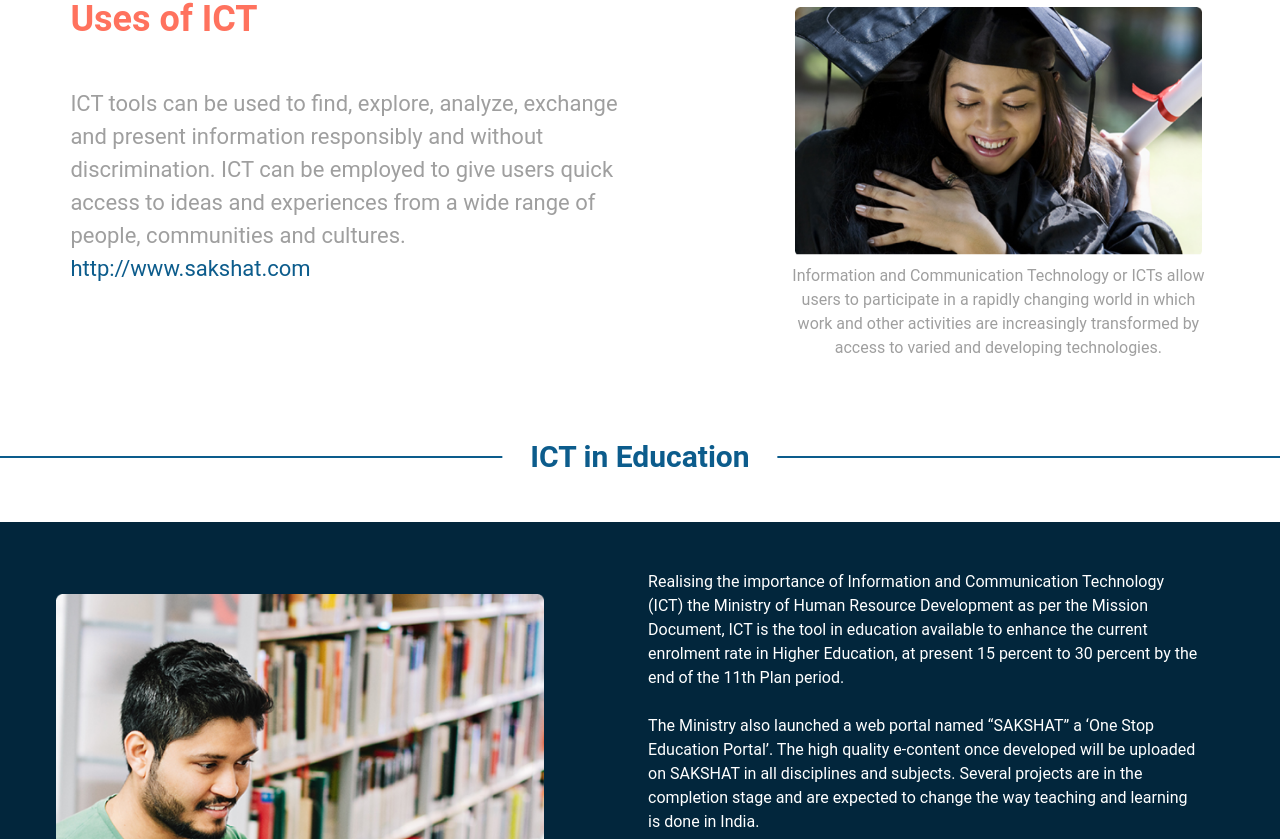
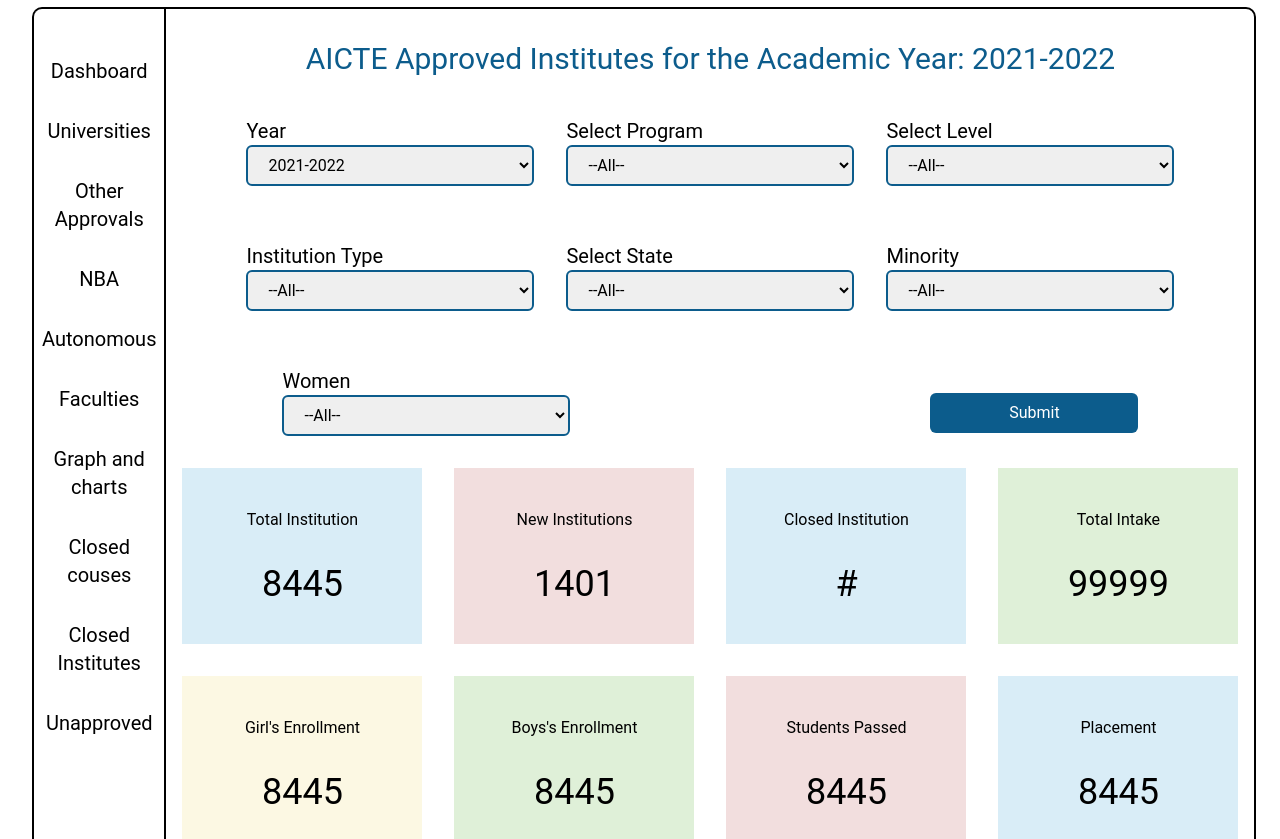
Before and after one commit to Sitzz23/Sih-aicte-revamped, a React (Create React App) app: page / in a window 1280 px wide. Shown: the part 221-1060 px from the top of the page. Built offline with nearby package versions, Linux system fonts and the light colour scheme.

Commit message:
Dashboard

```diff
--- a/package.json
+++ b/package.json
@@ -6,7 +6,9 @@
     "@testing-library/jest-dom": "^5.16.2",
     "@testing-library/react": "^12.1.4",
     "@testing-library/user-event": "^13.5.0",
+    "chart.js": "^3.7.1",
     "react": "^17.0.2",
+    "react-chartjs-2": "^4.0.1",
     "react-dom": "^17.0.2",
     "react-responsive-carousel": "^3.2.23",
     "react-scripts": "5.0.0",
--- a/src/assets/styles/index.css
+++ b/src/assets/styles/index.css
@@ -6,8 +6,19 @@
 * {
 	font-family: "Roboto";
 }
+
+.border-customized-ot {
+	border-radius: 10px 0 0 10px;
+	border: 2px solid black;
+	border-right: 0px solid white;
+}
+.border-customized-tt {
+	border-radius: 0 10px 10px 0;
+	border: 2px solid black;
+}
+
 @tailwind utilities;
 
 .item {
-    @apply border-b border-transparent hover:border-orange-500 hover:text-orange-500 transition-all;
+	@apply border-b border-transparent hover:border-orange-500 hover:text-orange-500 transition-all;
 }
--- /dev/null
+++ b/src/components/donutchart.jsx
@@ -0,0 +1,72 @@
+import React from "react";
+import { Chart as ChartJS, ArcElement, Tooltip, Legend } from "chart.js";
+import { Doughnut } from "react-chartjs-2";
+
+ChartJS.register(ArcElement, Tooltip, Legend);
+
+export default function DonutChart() {
+	const data = {
+		labels: [
+			"Institute 2012-13 : 10,258",
+			"Institute 2013-14 : 10,300",
+			"Institute 2014-15 : 10,332",
+			"Institute 2015-16 : 10,325",
+			"Institute 2016-17 : 10,367",
+			"Institute 2017-18 : 10,398",
+			"Institute 2018-19 : 10,423",
+			"Institute 2019-20 : 10,990",
+			"Institute 2020-21 : 9,650",
+			"Institute 2021-22 : 8,997",
+		],
+		datasets: [
+			{
+				label: "# of Votes",
+				data: [10, 10, 10, 10, 10, 10, 10, 10, 10, 10],
+				backgroundColor: [
+					"rgb(176, 204, 225)",
+					"rgb(149, 187, 215)",
+					"rgb(103, 157, 198)",
+					"rgb(57, 128, 181)",
+					"rgba(11, 98, 164, 1)",
+
+					"rgb(9, 87, 145)",
+					"rgb(9, 80, 133)",
+					"rgb(8, 62, 103)",
+					"rgb(5, 44, 72)",
+					"rgb(4, 33, 53)",
+				],
+				borderColor: [
+					"rgba(255, 255, 255, 1)",
+					"rgba(255, 255, 255, 1)",
+					"rgba(255, 255, 255, 1)",
+					"rgba(255, 255, 255, 1)",
+					"rgba(255, 255, 255, 1)",
+					"rgba(255, 255, 255, 1)",
+					"rgba(255, 255, 255, 1)",
+					"rgba(255, 255, 255, 1)",
+					"rgba(255, 255, 255, 1)",
+					"rgba(255, 255, 255, 1)",
+				],
+				borderWidth: 3,
+			},
+		],
+	};
+
+	return (
+		<div className="w-1/3 relative mx-auto">
+			<Doughnut
+				data={data}
+				options={{
+					plugins: {
+						legend: {
+							display: false,
+						},
+					},
+				}}
+			/>
+			<p className="font-semibold text-3xl text-[#0C5C8C] absolute top-1/2 left-1/2 -translate-x-1/2 -translate-y-1/2">
+				Institute
+			</p>
+		</div>
+	);
+}
--- /dev/null
+++ b/src/components/home/Dashboard.jsx
@@ -0,0 +1,180 @@
+import React from "react";
+import Navbar from "../navbar";
+import Footer from "../footer";
+import DoughNut from "../donutchart";
+
+export default function Dashboard() {
+	return (
+		<div className="flex flex-col">
+			<Navbar />
+			<div className="flex p-8 mt-8">
+				<div className="basis-1/5 py-8 flex-col flex border-customized-ot border-black">
+					<ul className="text-center">
+						<li className="px-2 py-4 hover:text-[#FF725E] text-xl">
+							Dashboard
+						</li>
+						<li className="px-2 py-4 hover:text-[#FF725E] text-xl">
+							Universities
+						</li>
+						<li className="px-2 py-4 hover:text-[#FF725E] text-xl">
+							Other Approvals
+						</li>
+						<li className="px-2 py-4 hover:text-[#FF725E] text-xl">NBA</li>
+						<li className="px-2 py-4 hover:text-[#FF725E] text-xl">
+							Autonomous
+						</li>
+						<li className="px-2 py-4 hover:text-[#FF725E] text-xl">
+							Faculties
+						</li>
+						<li className="px-2 py-4 hover:text-[#FF725E] text-xl">
+							Graph and charts
+						</li>
+						<li className="px-2 py-4 hover:text-[#FF725E] text-xl">
+							Closed couses
+						</li>
+						<li className="px-2 py-4 hover:text-[#FF725E] text-xl">
+							Closed Institutes
+						</li>
+						<li className="px-2 py-4 hover:text-[#FF725E] text-xl">
+							Unapproved
+						</li>
+					</ul>
+				</div>
+				<div className="basis-4/5 py-8 border-customized-tt flex flex-col ">
+					<h1 className="text-[#0C5C8C] text-3xl text-center ">
+						AICTE Approved Institutes for the Academic Year: 2021-2022{" "}
+					</h1>
+
+					<div className="flex mt-6 mx-auto">
+						<div className="m-4">
+							<p className="text-xl">Year</p>
+							<select className="w-72 border-2 border-[#0C5C8C] px-4 rounded-md py-2">
+								<option>2021-2022</option>
+								<option>2020-2021</option>
+								<option>2019-2020</option>
+								<option>2018-2019</option>
+								<option>2017-2018</option>
+							</select>
+						</div>
+						<div className="m-4">
+							<p className="text-xl">Select Program</p>
+							<select className="w-72 border-2 border-[#0C5C8C] px-4 rounded-md py-2">
+								<option>--All--</option>
+								<option>Applied Arts and Crafts</option>
+								<option>Architecture and Town Plan</option>
+								<option>Architecture and Planning</option>
+								<option>Architecture</option>
+								<option>Planning</option>
+								<option>Design</option>
+							</select>
+						</div>
+						<div className="m-4">
+							<p className="text-xl">Select Level</p>
+							<select className="w-72 border-2 border-[#0C5C8C] px-4 rounded-md py-2">
+								<option>--All--</option>
+								<option>UG</option>
+								<option>PG</option>
+								<option>DIPLOMA</option>
+								<option>2017-2018</option>
+							</select>
+						</div>
+					</div>
+					<div className="flex mt-6 mx-auto">
+						<div className="m-4">
+							<p className="text-xl">Institution Type</p>
+							<select className="w-72 border-2 border-[#0C5C8C] px-4 rounded-md py-2">
+								<option>--All--</option>
+								<option>PRIVATE</option>
+								<option>CENTRAL UNIVERSITY</option>
+								<option>GOVERNMENT</option>
+								<option>GOVT-AIDED</option>
+								<option>PRIVATE-AIDED</option>
+							</select>
+						</div>
+						<div className="m-4">
+							<p className="text-xl">Select State</p>
+							<select className="w-72 border-2 border-[#0C5C8C] px-4 rounded-md py-2">
+								<option>--All--</option>
+								<option>Tamil Nadu</option>
+								<option>Maharashtra</option>
+								<option>Punjab</option>
+								<option>Karnataka</option>
+								<option>Haryana</option>
+							</select>
+						</div>
+						<div className="m-4">
+							<p className="text-xl">Minority</p>
+							<select className="w-72 border-2 border-[#0C5C8C] px-4 rounded-md py-2">
+								<option>--All--</option>
+								<option>Y</option>
+							</select>
+						</div>
+					</div>
+					<div className="flex mt-6 mx-[100px] justify-between items-center">
+						<div className="m-4">
+							<p className="text-xl">Women</p>
+							<select className="w-72 border-2 border-[#0C5C8C] px-4 rounded-md py-2">
+								<option>--All--</option>
+								<option>Y</option>
+							</select>
+						</div>
+
+						<button className="bg-[#0C5C8C] h-10 w-52 px-8 mt-6 mr-4 text-white rounded-md">
+							Submit
+						</button>
+					</div>
+
+					<div className="flex flex-col ">
+						<div className=" flex justify-evenly">
+							<div className="flex flex-col bg-[#D9EDF7] m-4 p-6 items-center w-60">
+								<h1 className="text2xl p-4">Total Institution</h1>
+
+								<p className="text-4xl p-4">8445</p>
+							</div>
+							<div className="flex flex-col bg-[#F2DEDE] m-4 p-6 items-center w-60">
+								<h1 className="text2xl p-4">New Institutions</h1>
+
+								<p className="text-4xl p-4">1401</p>
+							</div>
+							<div className="flex flex-col bg-[#D9EDF7] m-4 p-6 items-center w-60">
+								<h1 className="text2xl p-4">Closed Institution</h1>
+
+								<p className="text-4xl p-4">#</p>
+							</div>
+							<div className="flex flex-col bg-[#DFF0D8] m-4 p-6 items-center w-60">
+								<h1 className="text2xl p-4">Total Intake</h1>
+
+								<p className="text-4xl p-4">99999</p>
+							</div>
+						</div>
+						<div className=" flex justify-evenly">
+							<div className="flex flex-col bg-[#FCF8E3] m-4 p-6 items-center w-60">
+								<h1 className="text2xl p-4">Girl's Enrollment</h1>
+
+								<p className="text-4xl p-4">8445</p>
+							</div>
+							<div className="flex flex-col bg-[#DFF0D8] m-4 p-6 items-center w-60">
+								<h1 className="text2xl p-4">Boys's Enrollment</h1>
+
+								<p className="text-4xl p-4">8445</p>
+							</div>
+							<div className="flex flex-col bg-[#F2DEDE] m-4 p-6 items-center w-60">
+								<h1 className="text2xl p-4">Students Passed</h1>
+
+								<p className="text-4xl p-4">8445</p>
+							</div>
+							<div className="flex flex-col bg-[#D9EDF7] m-4 p-6 items-center w-60">
+								<h1 className="text2xl p-4">Placement</h1>
+
+								<p className="text-4xl p-4">8445</p>
+							</div>
+						</div>
+					</div>
+				</div>
+			</div>
+
+			<DoughNut />
+			<Footer />
+		</div>
+	);
+}
--- a/src/pages/landing.jsx
+++ b/src/pages/landing.jsx
@@ -1,19 +1,21 @@
 import React from "react";
-import Navbar from "../components/navbar";
-import LandCar from "../components/home/land-carousel";
-import QuickLinks from "../components/home/quicklinks";
-import Bureaus from "../components/home/bureaus";
-import Initiatives from "../components/home/initiatives";
-import Scheme from "../components/home/Scheme";
-import Eminent from "../components/home/eminent";
-import Footer from "../components/footer";
-import ITICT from "../components/home/ITandICT.jsx";
+// import Navbar from "../components/navbar";
+// import LandCar from "../components/home/land-carousel";
+// import QuickLinks from "../components/home/quicklinks";
+// import Bureaus from "../components/home/bureaus";
+// import Initiatives from "../components/home/initiatives";
+// import Scheme from "../components/home/Scheme";
+// import Eminent from "../components/home/eminent";
+// import Footer from "../components/footer";
+// import ITICT from "../components/home/ITandICT.jsx";
 // import BureausOverview from "../components/home/BureausOverview";
+import Dashboard from "../components/home/Dashboard";
 
 export default function landing() {
 	return (
 		<div className="overflow-x-hidden">
-			<ITICT />
+			<Dashboard />
+			{/* <ITICT /> */}
 			{/* <LandCar />
 			<QuickLinks />
 
```
Also changed, not shown: 1 other file (tests, documents, lock files or other folders).
